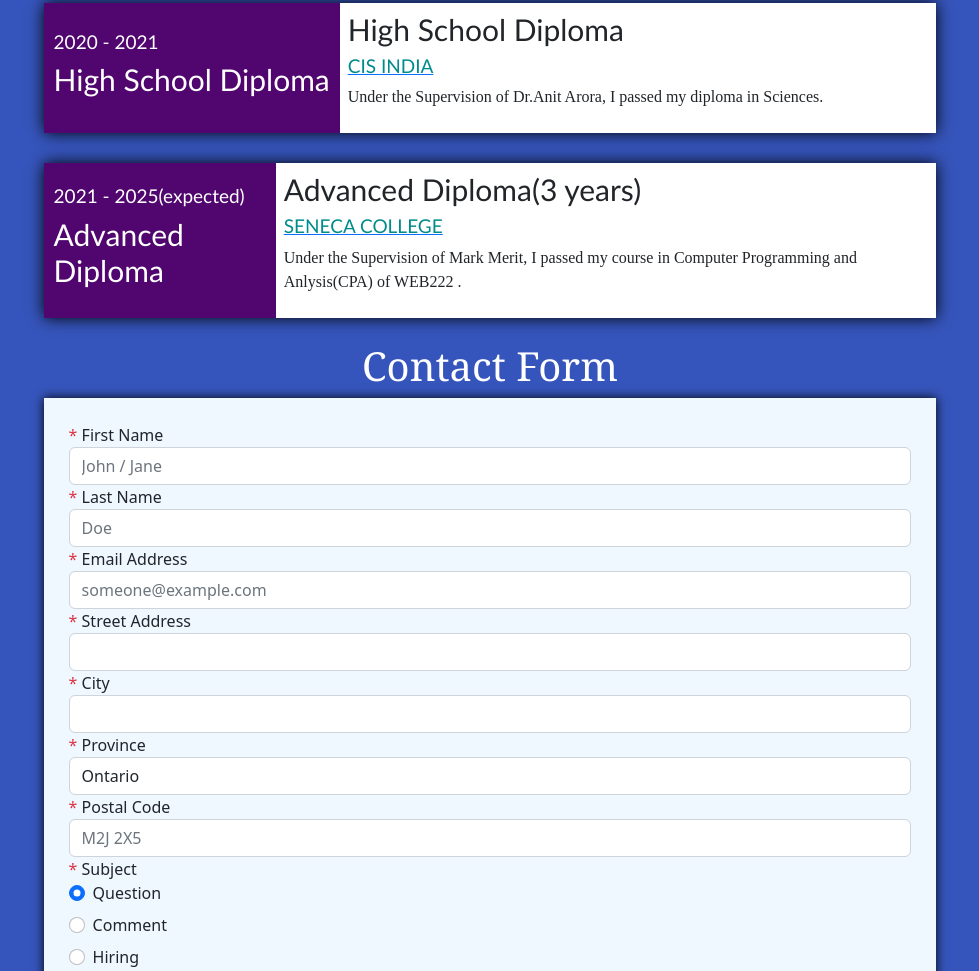
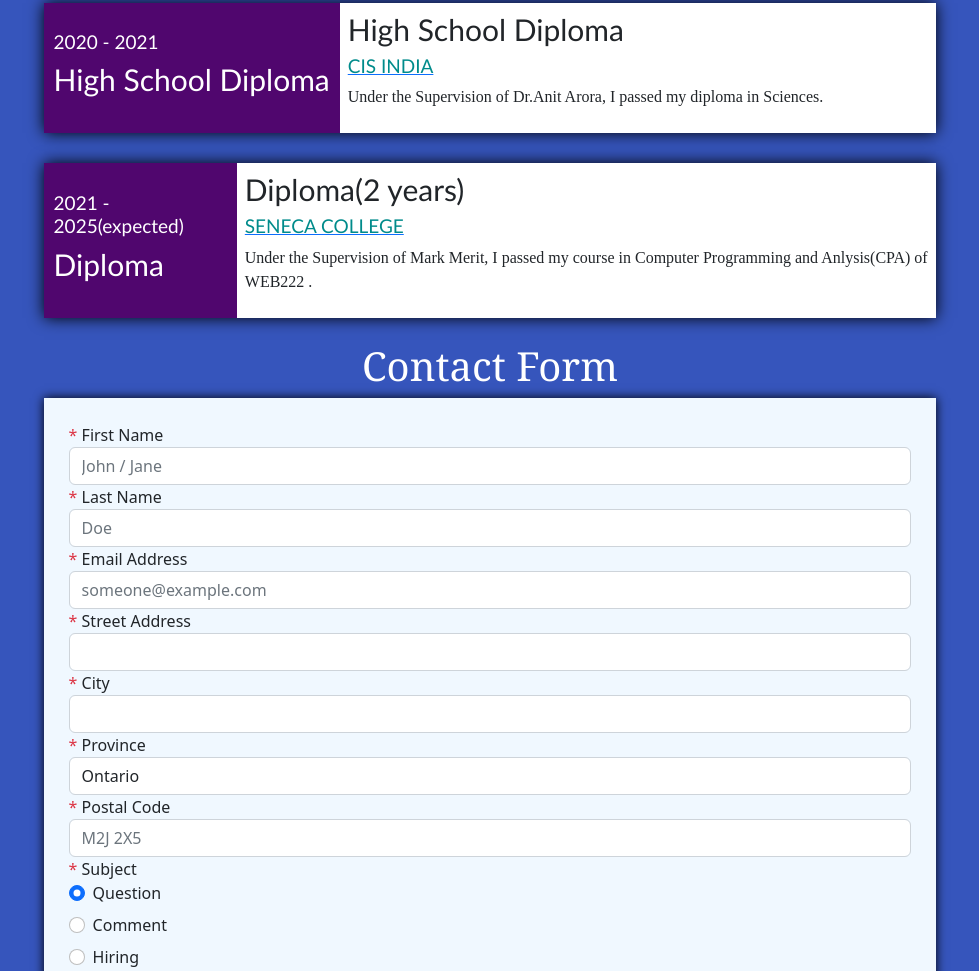
Before and after one commit to apate577/finaltest, a plain HTML site: page index.html in a window 1280 px wide. Shown: the part 1326-2297 px from the top of the page, without its empty margins (150-1129 px from the left). Drawn offline with nearby package versions, Linux system fonts and the light colour scheme.

Commit message:
Update index.html

```diff
--- a/index.html
+++ b/index.html
@@ -91,11 +91,11 @@
           <div class="edu-card-left">
             <div>
                 <h3 class="h33">2021 - 2025(expected)</h3>
-                <h2 class="h22">Advanced Diploma</h2>
+                <h2 class="h22"> Diploma</h2>
           </div>
         </div>
           <section class="edu-card-txt">
-            <h2 class="h22">Advanced Diploma(3 years)</h2>
+            <h2 class="h22"> Diploma(2 years)</h2>
             <a href="https://www.senecacollege.ca/home.html" target="_blank"><h3 class="h34">SENECA COLLEGE</h3></a>
             <p>
                 Under the Supervision of Mark Merit, I passed my course in Computer Programming and Anlysis(CPA) of WEB222 .
```
